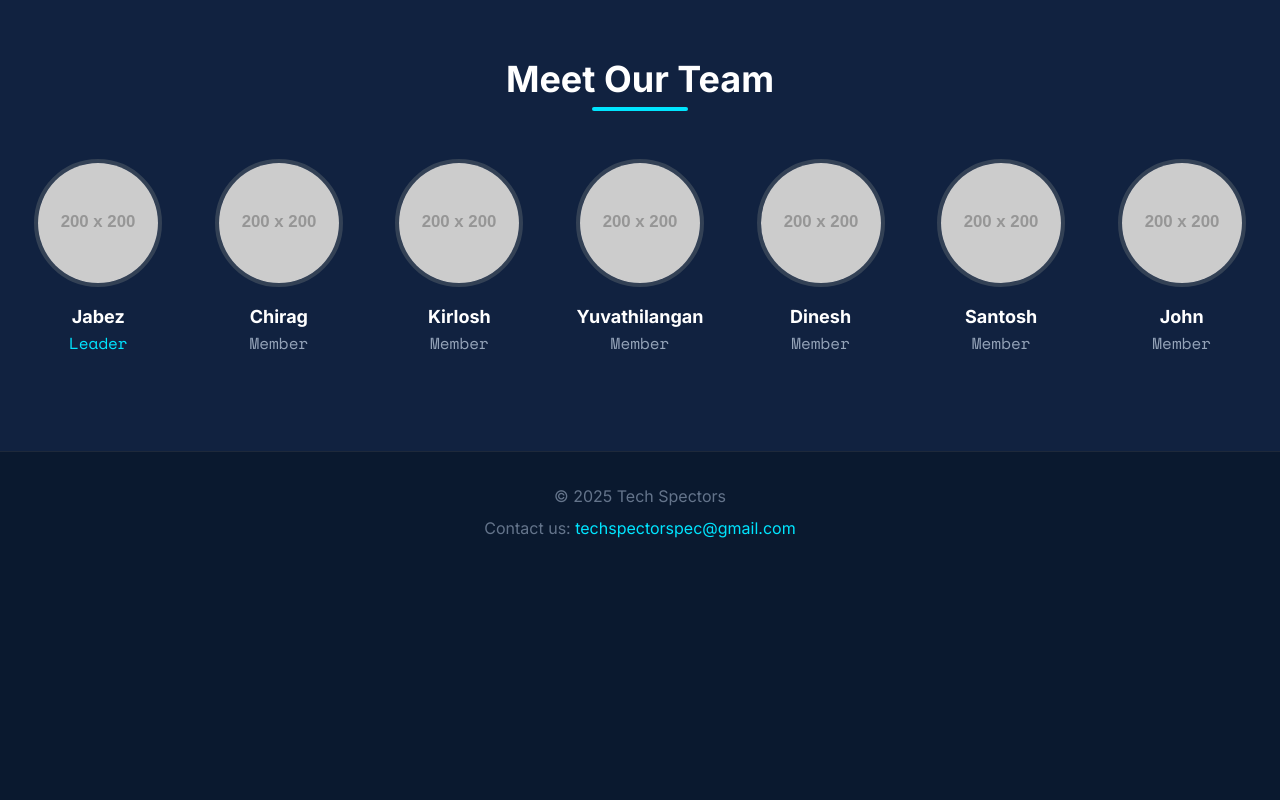
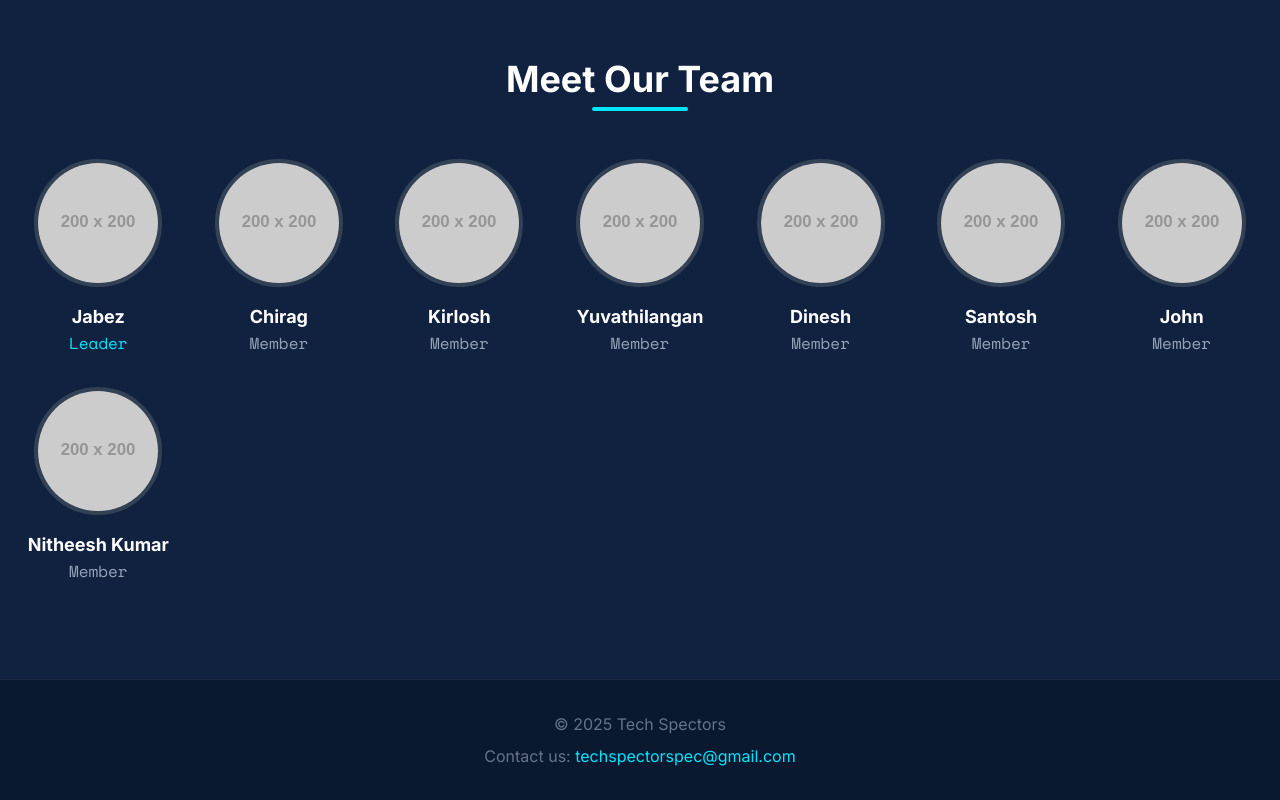
Before and after one commit to TechSpectors/tech-spectors-site, a plain HTML site: page index.html in a window 1280 px wide. Shown: the part 1645-2445 px from the top of the page. Before the commit the page ends 2217 px from the top, so only its background shows below. Drawn offline with nearby package versions, Linux system fonts and the light colour scheme; placeholder pictures from the web are drawn by us.

Commit message:
Added Nitheesh kumar

```diff
--- a/index.html
+++ b/index.html
@@ -180,6 +180,11 @@
                         <h3 class="mt-4 text-lg font-bold">John</h3>
                         <p class="text-slate-400 font-mono">Member</p>
                     </div>
+                    <div class="text-center group">
+                        <img src="https://placehold.co/200x200/112240/FFFFFF?text=J" alt="John" class="w-32 h-32 rounded-full mx-auto border-4 border-slate-700 group-hover:border-primary group-hover:scale-105 transition-all duration-300">
+                        <h3 class="mt-4 text-lg font-bold">Nitheesh Kumar</h3>
+                        <p class="text-slate-400 font-mono">Member</p>
+                    </div>
                 </div>
             </div>
         </section>
```
